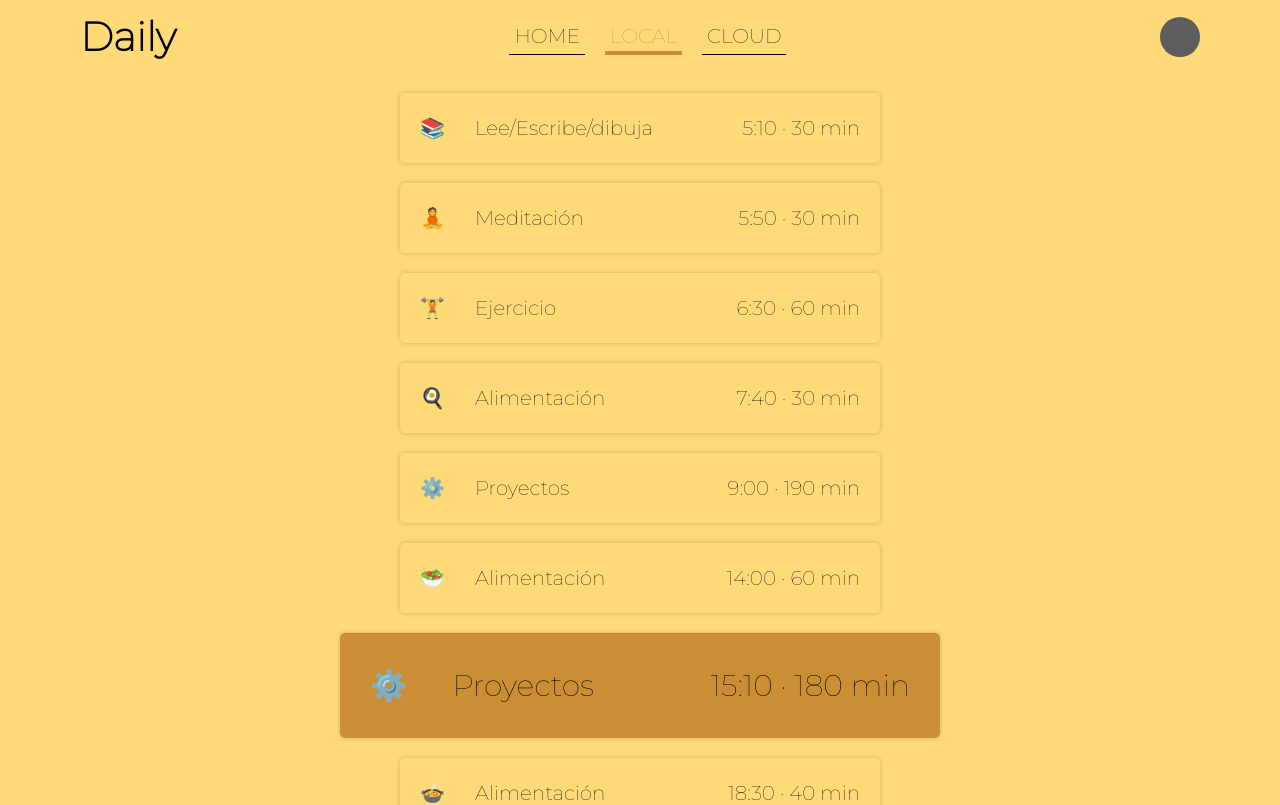
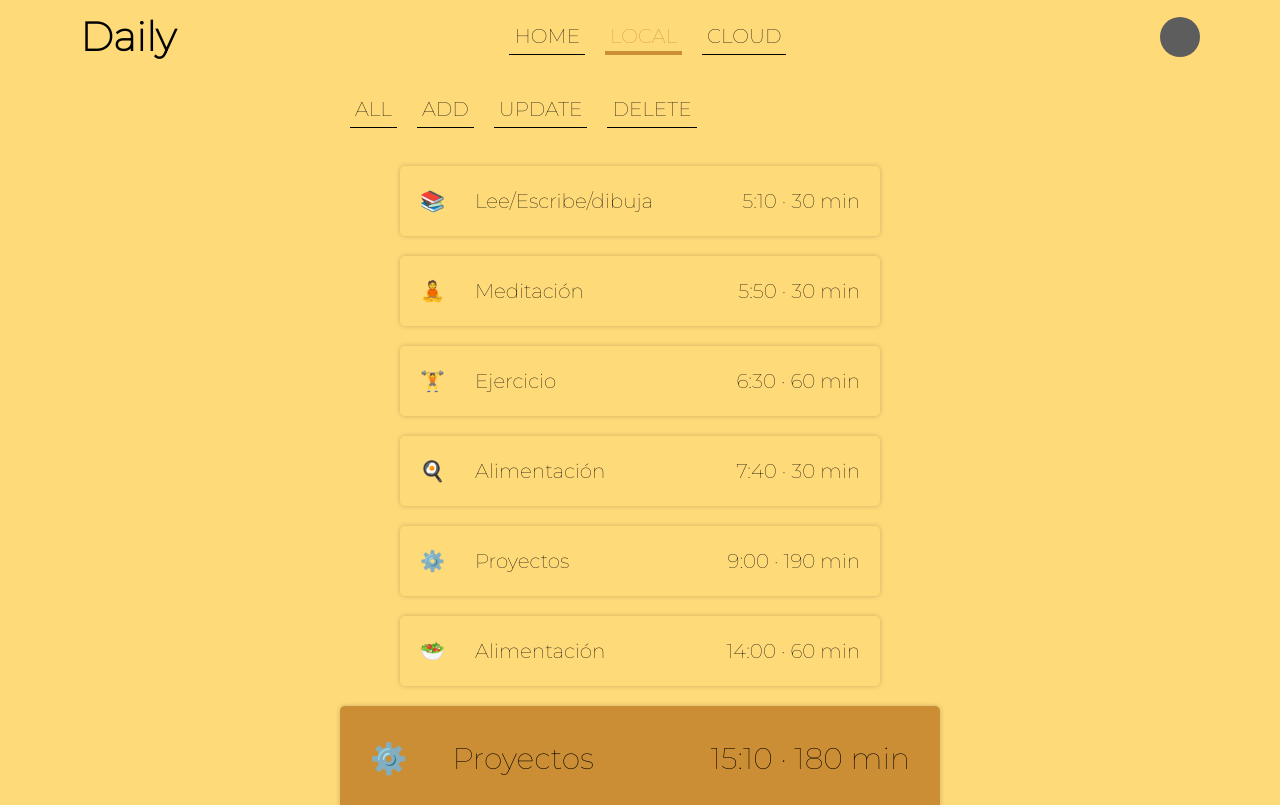
Before and after one commit to HarmandoHernandez/daily-front, an Angular app: page /local in a window 1280 px wide. Shown: the top 805 px of the page. Built offline with nearby package versions, Linux system fonts and the light colour scheme.

Commit message:
Included routing to local module

```diff
--- a/src/app/app-routing.module.ts
+++ b/src/app/app-routing.module.ts
@@ -4,13 +4,15 @@ import { HomeComponent } from './home/home.component'
 import { NotFoundComponent } from './shared/not-found/not-found.component'
 
 const routes: Routes = [
-  { path: '',   redirectTo: '/home', pathMatch: 'full' },
+  { path: '', redirectTo: '/home', pathMatch: 'full' },
   { path: 'home', component: HomeComponent },
-  { path: 'local', loadChildren: () => import('./local/local.module').then(m => m.LocalModule) },
-  { path: 'cloud', loadChildren: () => import('./cloud/cloud.module').then(m => m.CloudModule) },
-  /* { path: 'routine', loadChildren: () => import('./routine/routine.module').then(m => m.RoutineModule) }, */
+  {
+    path: 'local',
+    loadChildren: async () => await import('./local/local.module').then(m => m.LocalModule)
+  },
+  { path: 'cloud', loadChildren: async () => await import('./cloud/cloud.module').then(m => m.CloudModule) },
   { path: '**', component: NotFoundComponent }
-];
+]
 
 @NgModule({
   imports: [RouterModule.forRoot(routes)],
--- a/src/app/local/local.component.html
+++ b/src/app/local/local.component.html
@@ -1,8 +1,9 @@
 <div class="local">
-  <app-show-routine></app-show-routine>
+  <!-- <app-show-routine></app-show-routine> -->
+  <app-routine></app-routine>
 </div>
 
-<!-- <app-routine></app-routine> -->
+<!--  -->
 <!-- <app-add-routine></app-add-routine>
 <app-update-routine></app-update-routine>
 <app-delete-routine></app-delete-routine> -->
--- a/src/app/routine/routine.component.html
+++ b/src/app/routine/routine.component.html
@@ -1,10 +1,10 @@
-<!-- <header class="header">
+<header class="header">
   <nav class="header__nav">
     <ul class="header__menu">
       <li *ngFor="let option of MENU_OPTIONS" id="{{ option.id }}">
         <a
-          href="#"
           class="header__link"
+          routerLink="{{ option.id }}"
           routerLinkActive="header__link--active"
         >
           <span>{{ option.title.toUpperCase() }}</span>
@@ -12,6 +12,6 @@
       </li>
     </ul>
   </nav>
-</header> -->
-
-<!-- <router-outlet></router-outlet> -->
+</header>
+<router-outlet></router-outlet>
+<app-show-routine></app-show-routine>
```
Also changed, not shown: src/app/local/local-routing.module.ts (+4 -4 lines), src/app/routine/routine-routing.module.ts (+5 -6 lines), src/app/routine/routine.component.ts (+3 -4 lines), src/app/routine/routine.module.ts (+4 -8 lines), src/assets/imgs/preview.png.
